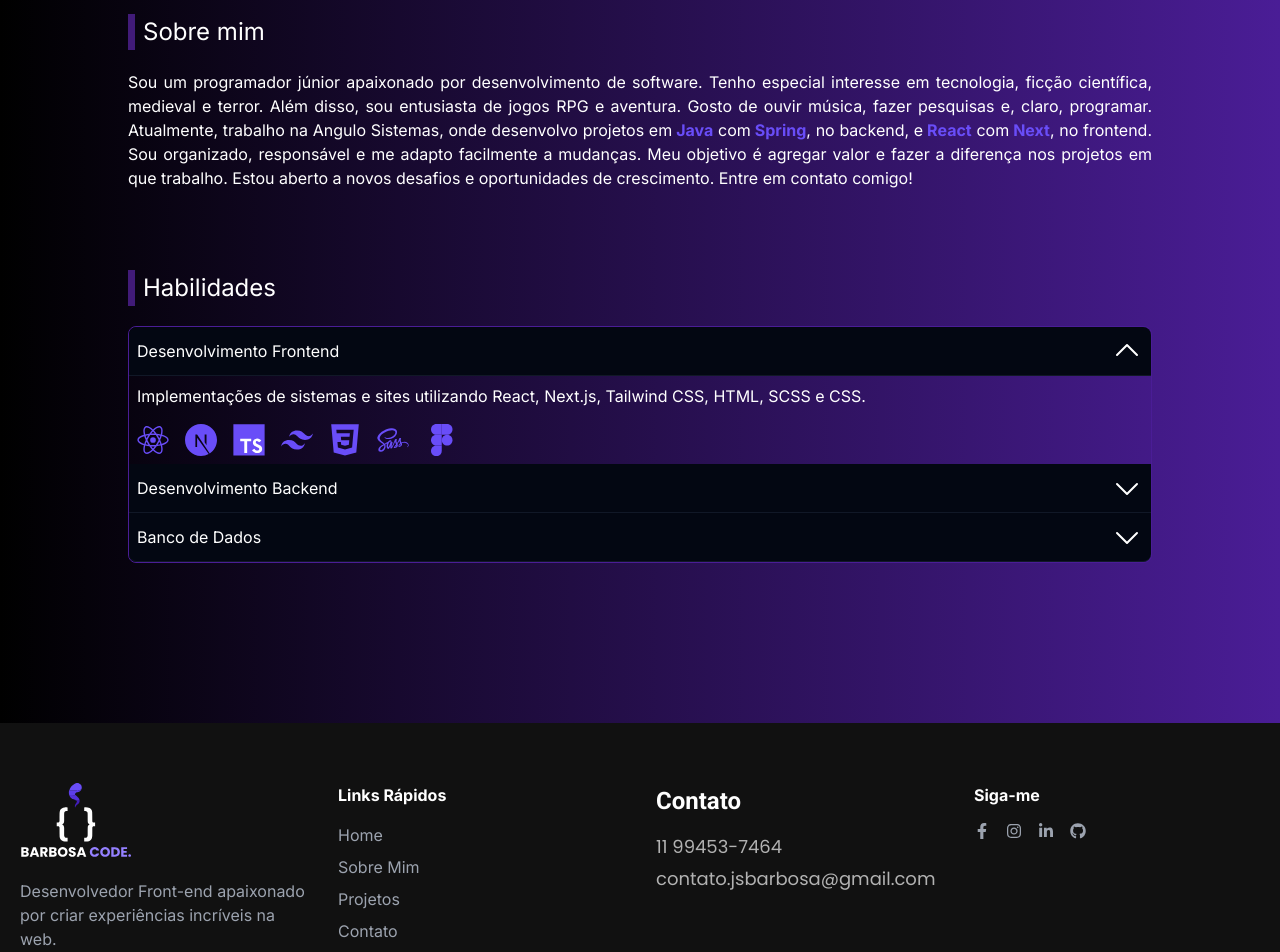
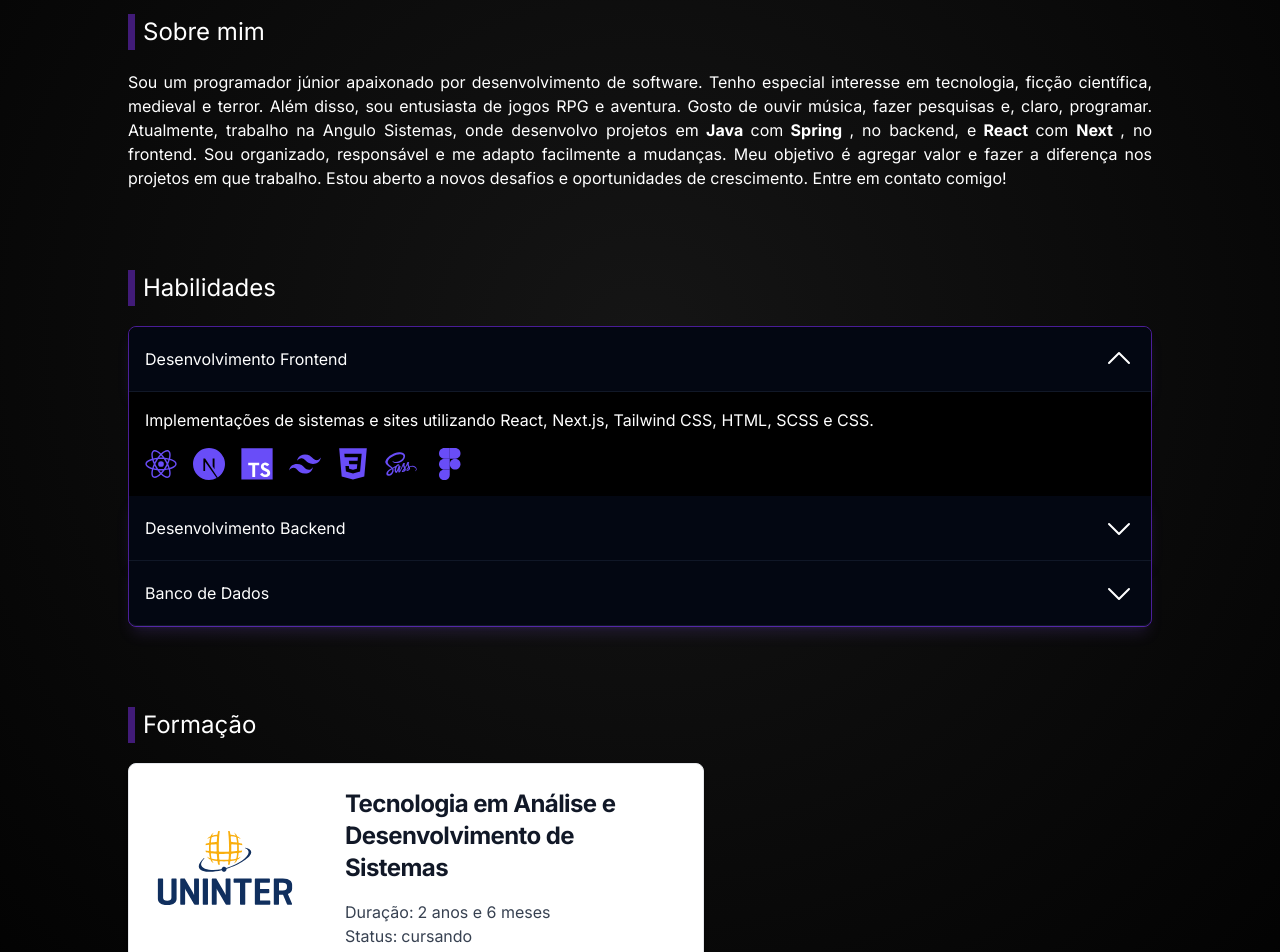
Before and after one commit to JoaoSBarbosa/barbosa-code, a Next.js app: page /pages/about in a window 1280 px wide. Shown: the part 560-1512 px from the top of the page. Built offline with nearby package versions, Linux system fonts and the light colour scheme.

Commit message:
Formação

```diff
--- a/src/app/components/Accordion/index.tsx
+++ b/src/app/components/Accordion/index.tsx
@@ -11,11 +11,11 @@
  export const Accordion: React.FC<AccordionProps> = ({ title, borderB,borderT, icon, onClick, isOpen, children }) => {
     return (
         <div>
-            <div className={`bg-gray-950 p-2  ${borderB && "rounded-b-lg"} ${borderT && "rounded-t-lg"} border-b border-gray-900 w-full flex  justify-between items-center cursor-pointer`} onClick={onClick}>
+            <div className={`bg-gray-950 p-4 shadow-lg shadow-purple-500/15 ${borderB && "rounded-b-lg"} ${borderT && "rounded-t-lg"} border-b border-gray-900 w-full flex  justify-between items-center cursor-pointer`} onClick={onClick}>
                 <h2>{title}</h2>
                 <span>{icon}</span>
             </div>
-            <div className={`${isOpen ? "block" : "hidden"} p-2`}>
+            <div className={`${isOpen ? "block" : "hidden"} p-4 bg-black`}>
                 {children}
             </div>
         </div>
--- a/src/app/components/about/profileAbout/index.tsx
+++ b/src/app/components/about/profileAbout/index.tsx
@@ -6,20 +6,12 @@ export const ProfileAbout = () => {
             <p className={"text-justify"}>
                 Sou um programador júnior apaixonado por desenvolvimento de software. Tenho especial interesse em
                 tecnologia, ficção científica, medieval e terror. Além disso, sou entusiasta de jogos RPG e aventura.
-                Gosto de ouvir música, fazer pesquisas e, claro, programar. Atualmente, trabalho na Angulo Sistemas, onde
+                Gosto de ouvir música, fazer pesquisas e, claro, programar. Atualmente, trabalho na Angulo Sistemas,
+                onde
                 desenvolvo projetos em
-                <strong>
-                    <span className={"text-customPurple"}> Java</span>
-                </strong> com
-                <strong>
-                    <span className={"text-customPurple"}> Spring</span>
-                </strong>, no backend, e
-                <strong>
-                    <span className={"text-customPurple"}> React</span>
-                </strong> com
-                <strong>
-                    <span className={"text-customPurple"}> Next</span>
-                </strong>, no frontend.
+                <strong> Java </strong> com
+                <strong> Spring </strong>, no backend, e
+                <strong> React </strong> com <strong> Next </strong>, no frontend.
                 Sou organizado, responsável e me adapto facilmente a mudanças. Meu objetivo é agregar valor e fazer a
                 diferença nos projetos em que trabalho.
                 Estou aberto a novos desafios e oportunidades de crescimento. Entre em contato comigo!
--- /dev/null
+++ b/src/app/components/about/profileSchool/index.tsx
@@ -0,0 +1,31 @@
+import {LayoutAbout} from "@/app/components/about/layoutAbout";
+import {Accordion} from "@/app/components/Accordion";
+import {CaretDown, CaretUp} from "@phosphor-icons/react";
+import {Card} from "flowbite-react";
+
+export const ProfileSchool = () =>{
+    const STATUS: string = "cursando"
+    return (
+        <LayoutAbout title={"Formação"}>
+            <div className="">
+                <Card className="w-full" imgSrc="/img/uninter-logo.svg" horizontal>
+                    <h5 className="text-2xl font-bold tracking-tight text-gray-900 dark:text-white">
+                        Tecnologia em Análise e Desenvolvimento de Sistemas
+                    </h5>
+
+                    <ul>
+                        <li className={"flex gap-1 items-center"}>
+                            <p className="font-normal text-gray-700 dark:text-gray-400">Duração:</p>
+                            <p className="font-normal text-gray-700 dark:text-gray-400">2 anos e 6 meses</p>
+                        </li>
+
+                        <li className={"flex gap-1 items-center"}>
+                            <p className="font-normal text-gray-700 dark:text-gray-400">Status:</p>
+                            <p className="font-normal text-gray-700 dark:text-gray-400">{STATUS}</p>
+                        </li>
+                    </ul>
+                </Card>
+            </div>
+        </LayoutAbout>
+    );
+}
--- a/src/app/components/about/profileSkill/index.tsx
+++ b/src/app/components/about/profileSkill/index.tsx
@@ -1,6 +1,6 @@
-import { LayoutAbout } from "@/app/components/about/layoutAbout";
-import { useState } from "react";
-import { CaretDown, CaretUp } from "@phosphor-icons/react";
+import {LayoutAbout} from "@/app/components/about/layoutAbout";
+import {useEffect, useState} from "react";
+import {CaretDown, CaretUp} from "@phosphor-icons/react";
 import {Accordion} from "@/app/components/Accordion";
 
 interface Icon {
@@ -10,8 +10,9 @@ interface Icon {
 }
 
 
+export const ProfileSkill: React.FC = () => {
 
-export const ProfileSkill: React.FC = () => {
+    const [shadow, setShadow] = useState(false);
     const [showAccordion, setShowAccordion] = useState({
         frontEndTab: true,
         backEndTab: false,
@@ -19,28 +20,30 @@ export const ProfileSkill: React.FC = () => {
     });
 
     const toggleAccordion = (tab: keyof typeof showAccordion) => {
-        const updatedState = { frontEndTab: false, backEndTab: false, dataTab: false };
-        setShowAccordion({ ...updatedState, [tab]: !showAccordion[tab] });
+        const updatedState = {frontEndTab: false, backEndTab: false, dataTab: false};
+        setShowAccordion({...updatedState, [tab]: !showAccordion[tab]});
     };
 
+
+
     const frontendIconsSkill: Icon[] = [
-        { id: 1, techName: 'React', path: "/img/icons/react.svg" },
-        { id: 2, techName: 'Next.js', path: "/img/icons/nextjs.svg" },
-        { id: 3, techName: 'TypeScript', path: "/img/icons/typescript.svg" },
-        { id: 4, techName: 'Tailwind CSS', path: "/img/icons/tailwindcss.svg" },
-        { id: 5, techName: 'CSS', path: "/img/icons/css.svg" },
-        { id: 6, techName: 'Sass', path: "/img/icons/sass.svg" },
-        { id: 7, techName: 'Figma', path: "/img/icons/figma.svg" },
+        {id: 1, techName: 'React', path: "/img/icons/react.svg"},
+        {id: 2, techName: 'Next.js', path: "/img/icons/nextjs.svg"},
+        {id: 3, techName: 'TypeScript', path: "/img/icons/typescript.svg"},
+        {id: 4, techName: 'Tailwind CSS', path: "/img/icons/tailwindcss.svg"},
+        {id: 5, techName: 'CSS', path: "/img/icons/css.svg"},
+        {id: 6, techName: 'Sass', path: "/img/icons/sass.svg"},
+        {id: 7, techName: 'Figma', path: "/img/icons/figma.svg"},
     ];
 
     const backendIconsSkill: Icon[] = [
-        { id: 1, techName: 'Java', path: "/img/icons/java.svg" },
-        { id: 2, techName: 'Spring', path: "/img/icons/spring.svg" },
+        {id: 1, techName: 'Java', path: "/img/icons/java.svg"},
+        {id: 2, techName: 'Spring', path: "/img/icons/spring.svg"},
     ];
 
     const dataIconsSkill: Icon[] = [
-        { id: 1, techName: 'MySQL', path: "/img/icons/mysql.svg" },
-        { id: 2, techName: 'MongoDB', path: "/img/icons/mongodb.svg" },
+        {id: 1, techName: 'MySQL', path: "/img/icons/mysql.svg"},
+        {id: 2, techName: 'MongoDB', path: "/img/icons/mongodb.svg"},
     ];
 
     return (
@@ -49,7 +52,7 @@ export const ProfileSkill: React.FC = () => {
                 <Accordion
                     borderT={true}
                     title="Desenvolvimento Frontend"
-                    icon={showAccordion.frontEndTab ? <CaretUp size={32} /> : <CaretDown size={32} />}
+                    icon={showAccordion.frontEndTab ? <CaretUp size={32}/> : <CaretDown size={32}/>}
                     onClick={() => {
                         toggleAccordion('frontEndTab');
                     }}
@@ -99,7 +102,8 @@ export const ProfileSkill: React.FC = () => {
                 >
                     <div className={"flex flex-col gap-4"}>
                         <p>
-                            Criação de tabelas e relacionamentos, consultas, persistência e revogação utilizando MySQL, MariaDB e
+                            Criação de tabelas e relacionamentos, consultas, persistência e revogação utilizando MySQL,
+                            MariaDB e
                             MongoDB.
                         </p>
                         <div className="flex flex-wrap items-center gap-4">
--- a/src/app/pages/about/page.tsx
+++ b/src/app/pages/about/page.tsx
@@ -103,16 +103,18 @@ import {CarouselTheme} from "@/app/components/Theme/CarouselTheme";
 import {ProfileHeader} from "@/app/components/about/profileHeader";
 import {ProfileAbout} from "@/app/components/about/profileAbout";
 import {ProfileSkill} from "@/app/components/about/profileSkill";
+import {ProfileSchool} from "@/app/components/about/profileSchool";
 
 const AboutMe = () => {
     return (
         <>
             <HeaderNav/>
-            <section className={`${styles.aboutContainer} bg-gradient-to-r from-black to-purple-900`}>
+            <section className={`${styles.aboutContainer}`}>
                 <div className={"max-w-screen-xl mx-auto py-16"}>
                     <ProfileHeader/>
                     <ProfileAbout/>
                     <ProfileSkill/>
+                    <ProfileSchool/>
                 </div>
             </section>
             <Footer/>
--- a/src/app/pages/about/styles.module.css
+++ b/src/app/pages/about/styles.module.css
@@ -1,9 +1,13 @@
 .aboutContainer{
     /*height: 100vh;*/
     padding-bottom: 1rem;
-    background-color: #000;
+    /*background-color: #000;*/
     /*background-color: #111111;*/
     color: #ffffff;
+    background: rgb(21,21,21);
+    background: radial-gradient(circle, rgb(0, 0, 0) 0%, rgba(21,21,21,1) 0%,  rgb(0, 0, 0) 100%);
+
+
 
 }
 .aboutContainer p,
```
